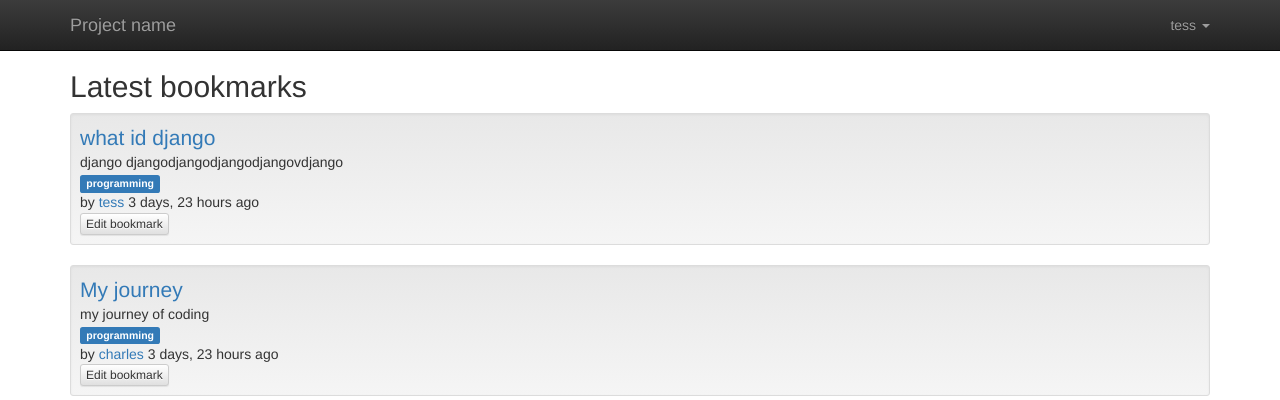
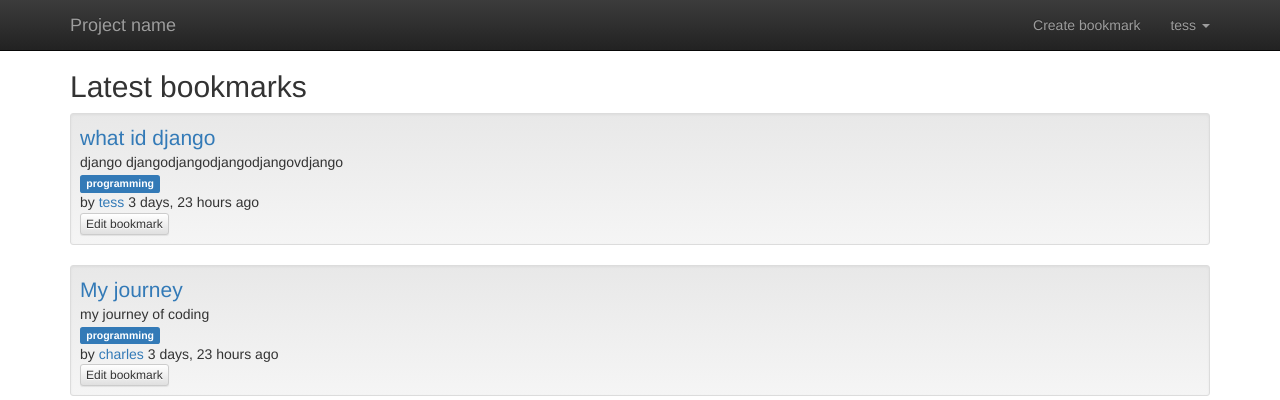
Before and after one commit to achiengcindy/mybookmarks, a Django app: page /bookmarksapp/ in a window 1280 px wide. Shown: the top 400 px of the page. Run offline with Django 3.2, Linux system fonts and the light colour scheme; a user stored in the database is signed in; data comes from the database, SQL or seed files in the repository; both versions use the stored data as it was after the commit; parts of the project's set-up code (start-up, migrations or seed data) failed here and were passed over; some libraries are stand-ins or nearby versions.

Commit message:
changes in urls

```diff
--- a/src/bookmarksapp/urls.py
+++ b/src/bookmarksapp/urls.py
@@ -1,5 +1,6 @@
 
 from django.conf.urls import url
+
 from bookmarksapp import views
 
 
@@ -7,6 +8,11 @@ from bookmarksapp import views
 urlpatterns = [
     url(r'^user/(?P<username>[-\w]+)/$', views.bookmark_user, name='bookmarksapp_bookmark_user'),
     #url(r'^user/(?P<username>[\w.@+-]+)/$', views.bookmark_user, name='bookmarksapp.bookmark_user'),
-    url(r'^$', views.bookmark_list, name='bookmarksapp_bookmark_list'),
+
+    url(r'^create/$',views.bookmark_create,
+        name='bookmarksapp_bookmark_create'),
+    url(r'^edit/(?P<pk>\d+)/$', views.bookmark_edit,
+        name='bookmarksapp_bookmark_edit'),
+url(r'^$', views.bookmark_list, name='bookmarksapp_bookmark_list'),
 
 ]
--- a/src/bookmarksapp/views.py
+++ b/src/bookmarksapp/views.py
@@ -1,8 +1,11 @@
 # -*- coding: utf-8 -*-
 #from django.contrib.auth.models import User
+from django.contrib.auth.decorators import login_required
 from models import User
+from django.core.exceptions import PermissionDenied
 from django.shortcuts import get_object_or_404, redirect, render
 
+from .forms import BookmarkForm
 from .models import Bookmark
 
 
@@ -21,3 +24,35 @@ def bookmark_user(request, username):
         bookmarks = Bookmark.public.filter(owner__username=username)
     context = {'bookmarks': bookmarks, 'owner': user}
     return render(request, 'bookmarksapp/bookmark_user.html', context)
+
+@login_required
+def bookmark_create(request):
+    if request.method == 'POST':
+        form = BookmarkForm(data=request.POST)
+        if form.is_valid():
+            bookmark = form.save(commit=False)
+            bookmark.owner = request.user
+            bookmark.save()
+            form.save_m2m()
+            return redirect('bookmarks_bookmark_user',
+                username=request.user.username)
+    else:
+        form = BookmarkForm()
+    context = {'form': form, 'create': True}
+    return render(request, 'bookmarksapp/forms.html', context)
+
+@login_required
+def bookmark_edit(request, pk):
+    bookmark = get_object_or_404(Bookmark, pk=pk)
+    if bookmark.owner != request.user and not request.user.is_superuser:
+        raise PermissionDenied
+    if request.method == 'POST':
+        form = BookmarkForm(instance=bookmark, data=request.POST)
+        if form.is_valid():
+            form.save()
+            return redirect('bookmarksapp_bookmark_user',
+                username=request.user.username)
+    else:
+        form = BookmarkForm(instance=bookmark)
+    context = {'form': form, 'create': False}
+    return render(request, 'bookmarksapp/form.html', context)
--- a/src/templates/toggle_login.html
+++ b/src/templates/toggle_login.html
@@ -1,5 +1,6 @@
 {% if user.is_authenticated %}
 <ul class="nav navbar-nav navbar-right">
+<li><a href="{% url "bookmarksapp_bookmark_create" %}">Create bookmark</a></li>
   <li class="dropdown">
     <a href="#" class="dropdown-toggle" data-toggle="dropdown" role="button"
         aria-expanded="false">{{ user.username }} <span class="caret"></span></a>
```
Also changed, not shown: src/db.sqlite3, 2 other files.
